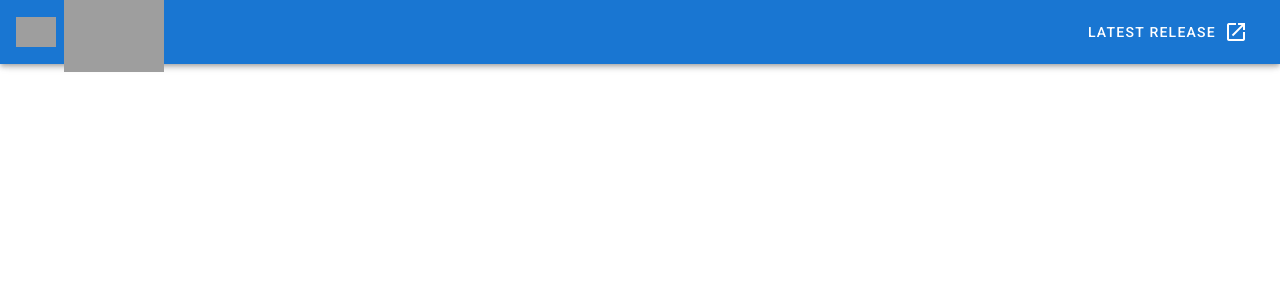
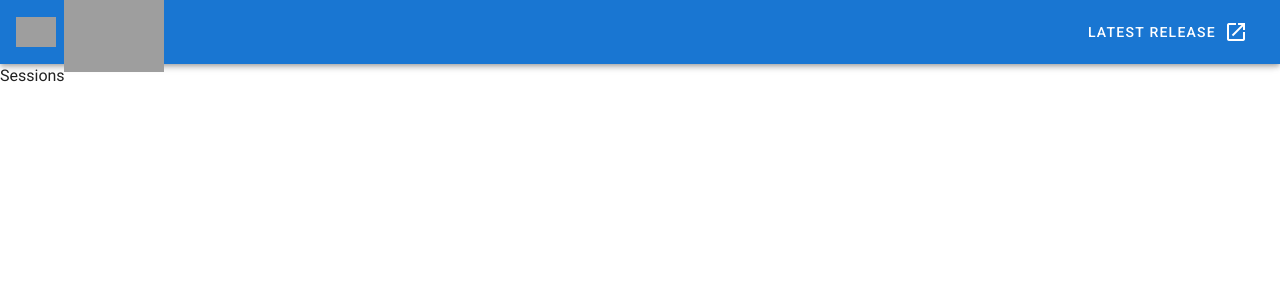
Before and after one commit to titi974/outlive, a Vue app in the folder front/: page /sessions/1 in a window 1280 px wide. Shown: the top 300 px of the page. Built offline with nearby package versions, Linux system fonts and the light colour scheme; grey boxes are pictures that could not be loaded.

Commit message:
(FRONT) Créer la session de jeux avec le nombre de jeux

```diff
--- a/front/src/router/index.js
+++ b/front/src/router/index.js
@@ -1,10 +1,11 @@
 import Vue from 'vue'
 import VueRouter from 'vue-router'
-import Home from '../views/Home.vue'
+import Home from '@/views/Home.vue'
+import Session from '@/views/Session'
 
 Vue.use(VueRouter)
 
-  const routes = [
+const routes = [
   {
     path: '/',
     name: 'Home',
@@ -17,6 +18,11 @@
     // this generates a separate chunk (about.[hash].js) for this route
     // which is lazy-loaded when the route is visited.
     component: () => import(/* webpackChunkName: "about" */ '../views/About.vue')
+  },
+  {
+    path: '/sessions/:id',
+    name: 'Sessions',
+    component: Session
   }
 ]
 
--- a/front/src/views/Home.vue
+++ b/front/src/views/Home.vue
@@ -4,7 +4,7 @@
             <img alt="Vue logo" src="../assets/logo.png">
         </div>
         <div>
-            <v-btn color="primary">Démarrez</v-btn>
+            <v-btn color="primary" @click="creer()">Démarrez</v-btn>
             <v-text-field
                     v-model="nombre"
                     label="Nombre de joueur"
@@ -20,17 +20,21 @@
   export default {
     name: 'Home',
     data: () => ({
-      nombre: 0
+      nombre: 0,
+      session: ''
     }),
-    beforeMount: async function () {
-      try{
-        const r = await this.$http.post('api/jeux',{nombre:2})
-        const a = await this.$http.get('api')
-        console.log(r,a)
-      }catch (e) {
-        console.log(e)
+    methods: {
+      creer: async function () {
+        try {
+          const { data } = await this.$http.post('api/jeux', { nombre: this.nombre })
+          this.session = data
+          this.$router.push({ name: 'Sessions', params: { id: data } })
+        } catch (e) {
+          console.log(e)
+        }
       }
-
+    },
+    computed: {
 
     }
   }
--- /dev/null
+++ b/front/src/views/Session.vue
@@ -0,0 +1,15 @@
+<template>
+    <div>
+        Sessions
+    </div>
+</template>
+
+<script>
+  export default {
+    name: 'Session'
+  }
+</script>
+
+<style scoped>
+
+</style>
```
